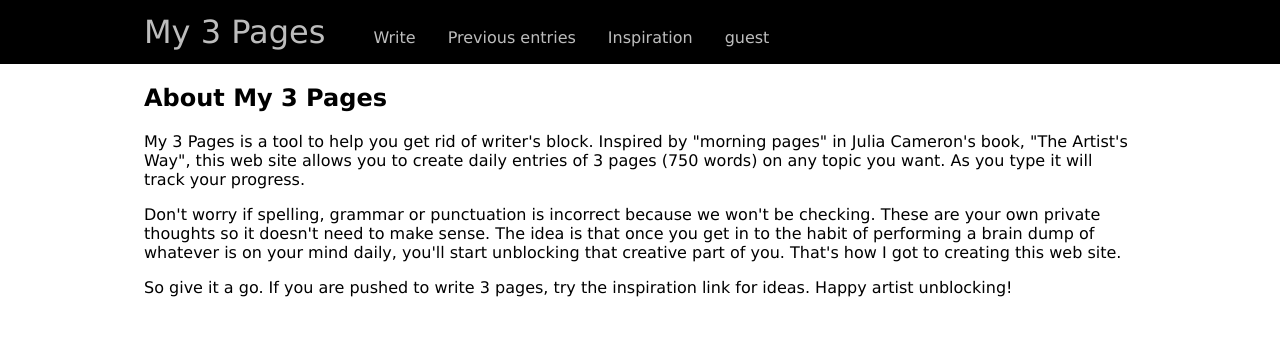
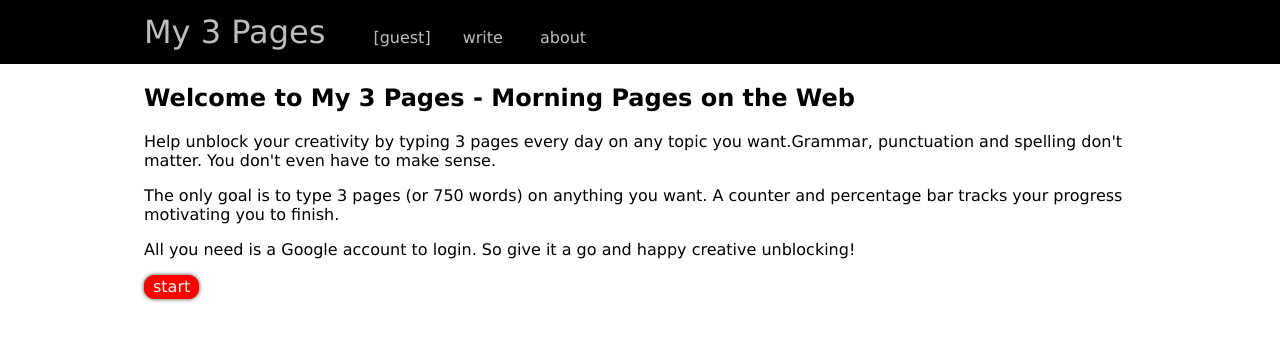
Before and after one commit to vincentehatchery/my3pages, a Flask app: page / in a window 1280 px wide. Shown: the top 341 px of the page. Run offline with Flask 2, Linux system fonts and the light colour scheme; parts of the project's set-up code (start-up, migrations or seed data) failed here and were passed over; some libraries are stand-ins or nearby versions.

Commit message:
Fixed the home page and about pages.

```diff
--- a/src/application/static/css/main.css
+++ b/src/application/static/css/main.css
@@ -141,7 +141,7 @@
 
 }
 
-input#save_button{
+input#save_button, input#start_button{
 	font-family: "American Typewriter", "Verdana";
 	cursor:pointer; /*forces the cursor to change to a hand when the button is hovered*/
 	padding:0.1em 0.5em; /*add some padding to the inside of the button*/
@@ -183,16 +183,18 @@
 	overflow:hidden;
 }
 
-  .ui-progressbar {
+.ui-progressbar {
     position: relative;
-  }
-  .progress-label {
+}
+
+.progress-label {
     position: absolute;
     left: 50%;
     top: 4px;
     font-weight: bold;
     text-shadow: 1px 1px 0 #fff;
-  }
+}
+
 
 @media only screen and (max-device-width: 480px) {
 
--- a/src/application/templates/base.html
+++ b/src/application/templates/base.html
@@ -15,22 +15,36 @@
 			<div class="navbar">
 				<nav id="menu">
 					{% if not username %}
+					{% set action = "login" %}
 					{% set username = "guest" %}
+					{% else %}
+					{% set action = "logout" %}
 					{% endif %}
 					<ul>
 						<li><a class="logo" href="/">My 3 Pages</a>
+
+						<li><a href="#">{{ '[%s]	' % username if username }}</a>
 							<ul>
-								<li><a href="/">about</a></li>
-								<li><a href="/feedback">feedback</a></li>
+								<li><a href="/{{ action }}">{{ action }}</a></li>
+
 							</ul>
-						<li><a href="/write">Write</a>
-						<li><a href="/previous_entries">Previous entries</a>
-						<li><a href="/inspiration">Inspiration</a>
-						<li><a href="#" id="submenu">{{ username }}</a>
+						<li><a href="#">write</a>
 							<ul>
-								<li><a href="/logout">logout</a></li>
+								<li><a href="/write">write today's entry</a>
+								<li><a href="/previous_entries">previous entries</a>
+								<li><a href="/inspiration">inspiration</a>
 							</ul>
+
+
+
 						</li>
+						<li><a href="#">about</a>
+							<ul>
+								<li><a href="/about">about this site</a>
+								<li><a href="/feedback">contact & feedback</a>
+
+							</ul>
+
 
 					</ul>
 					</nav>
--- a/src/application/templates/home.html
+++ /dev/null
@@ -1,16 +0,0 @@
-{% extends "base.html" %}
-
-{% block content %}
-	<h2>About My 3 Pages</h2>
-	<p>My 3 Pages is a tool to help you get rid of writer's block.  Inspired by "morning pages" in Julia Cameron's book, "The Artist's Way",
-	this web site allows you to create daily entries of 3 pages (750 words) on any topic you want.  As you type it will track your progress.</p>
-
-	<p>Don't worry if spelling, grammar or punctuation is incorrect because we won't be checking.  These are your own private thoughts so it doesn't
-	need to make sense.  The idea is that once you get in to the habit of performing a brain dump of whatever is on your mind daily, you'll start
-	unblocking that creative part of you.
-
-	That's how I got to creating this web site.</p>
-
-	<p>So give it a go.  If you are pushed to write 3 pages, try the inspiration link for ideas.  Happy artist unblocking!
-	</p>
-{% endblock %}
--- /dev/null
+++ b/src/application/templates/index.html
@@ -0,0 +1,17 @@
+{% extends "base.html" %}
+
+{% block content %}
+	<h2>Welcome to My 3 Pages - Morning Pages on the Web</h2>
+
+	<p>Help unblock your creativity by typing 3 pages every day on any topic you want.Grammar, punctuation and spelling don't matter.  You don't even have to make sense.</p>
+
+	<p>The only goal is to type 3 pages (or 750 words) on anything you want.  A counter and percentage bar tracks your progress motivating you to finish.</p>
+
+	<p>All you need is a Google account to login.  So give it a go and happy creative unblocking!</p>
+
+	<form action="/write" method="get">
+		<input id="start_button" type="submit" value ="start"/>
+	</form>
+
+
+{% endblock %}
--- a/src/application/views.py
+++ b/src/application/views.py
@@ -13,8 +13,11 @@
 from forms import My3PagesEntryForm
 from flask import render_template, request, flash, redirect
 import datetime
+from dateutil import tz
+import time
 from flask_cache import Cache
 from google.appengine.api import users
+
 
 
 
@@ -23,7 +26,19 @@
 @app.route('/')
 def home_page():
     username = users.get_current_user()
-    return render_template('home.html', username=username)
+    return render_template('index.html', username=username)
+
+@app.route('/about/')
+def about_page():
+    username = users.get_current_user()
+    return render_template('about.html', username=username)
+
+@app.route('/login/')
+def login_page():
+    if (not users.get_current_user()):
+        return redirect(users.create_login_url('/write'))
+    else:
+        return redirect('/')
 
 @app.route('/logout/')
 def logout_page():
@@ -42,6 +57,12 @@
 @login_required
 def write_entry():
     todays_date = datetime.date.today()
+
+    todays_date_local = tz.tzlocal()
+
+    print "today's local date %s", todays_date_local
+    print "today's local time %s", time.localtime()
+
     username = users.get_current_user()
 
     form = My3PagesEntryForm()
@@ -61,6 +82,7 @@
 
     if request.method == 'GET':
         # Display the existing entry in the form if it exists
+        # Convert the daily entry in to a format the form can read
         form.daily_entry.process_data(entry.daily_entry)
 
         return render_template('write.html', form=form, entry = entry, username=username)
```
Also changed, not shown: src/application/templates/about.html (added, +14 -0 lines), src/application/templates/feedback.html (+5 -3 lines), 1 other file.
